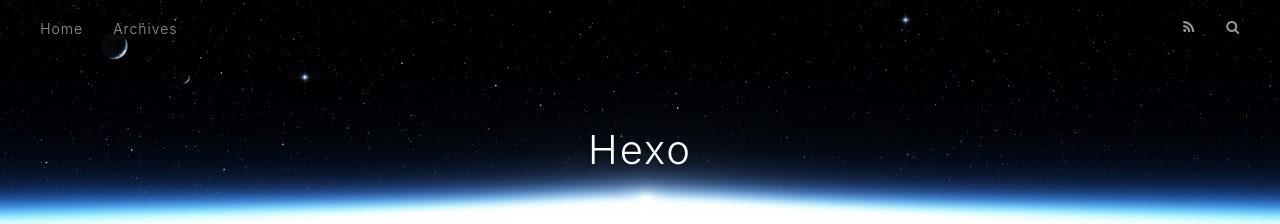
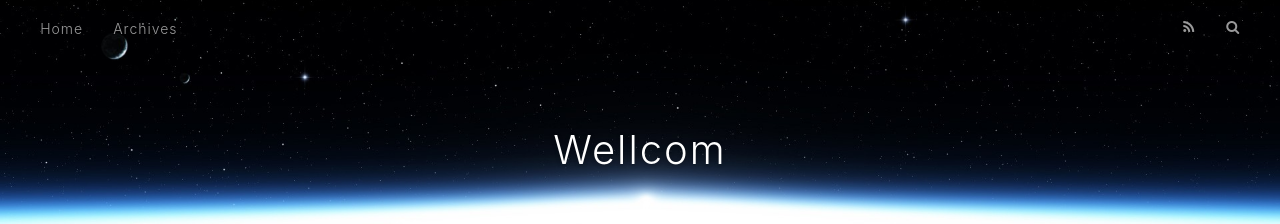
Before and after one commit to moxuanzhu/blob.github.io, a plain HTML site: page index.html in a window 1280 px wide. Shown: the top 224 px of the page. Drawn offline with nearby package versions, Linux system fonts and the light colour scheme.

Commit message:
Site updated: 2017-12-06 17:24:25

```diff
--- a/index.html
+++ b/index.html
@@ -33,7 +33,7 @@
   <div id="header-outer" class="outer">
     <div id="header-title" class="inner">
       <h1 id="logo-wrap">
-        <a href="/" id="logo">Hexo</a>
+        <a href="/" id="logo">Wellcom</a>
       </h1>
 
     </div>
```
